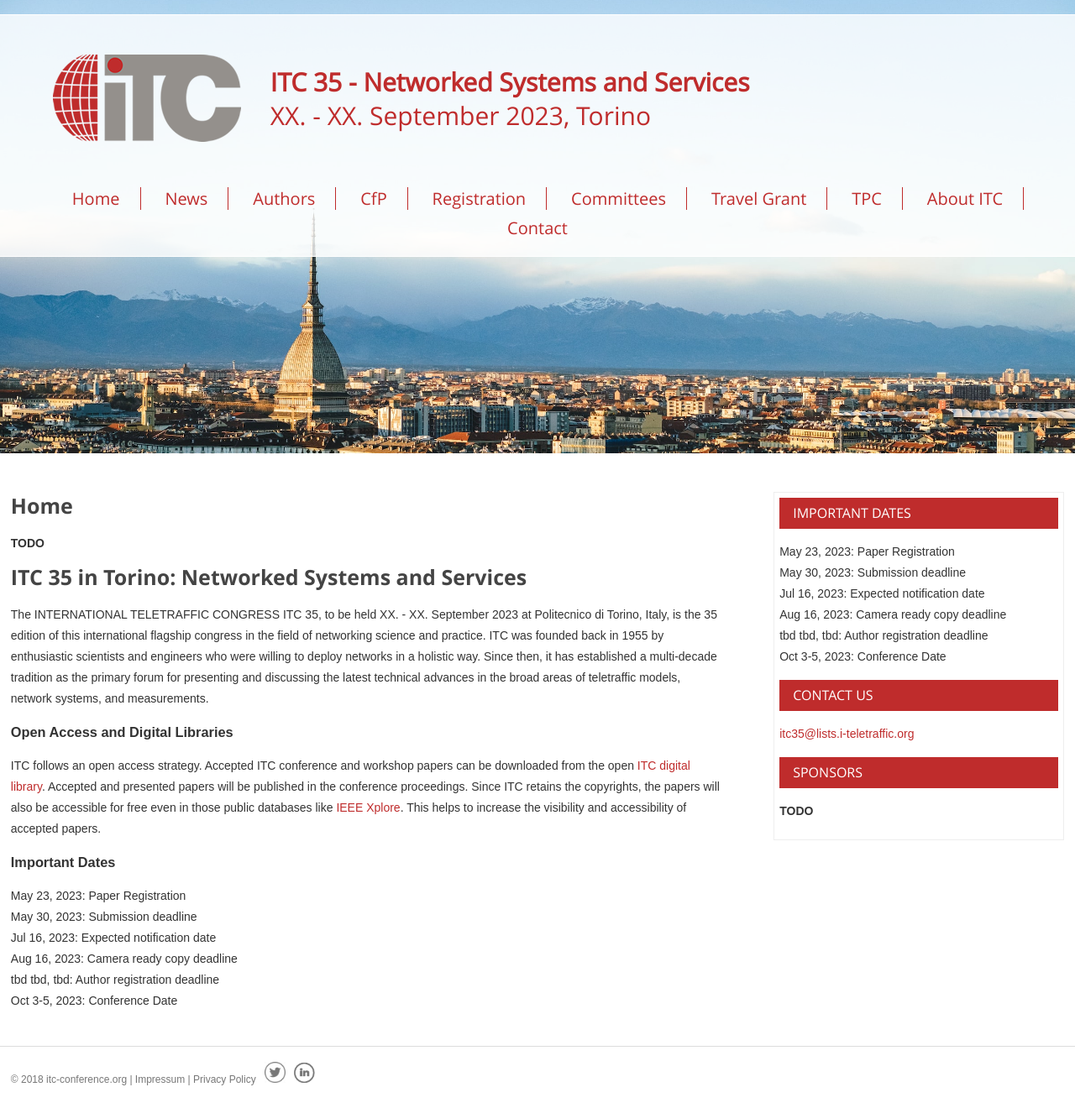
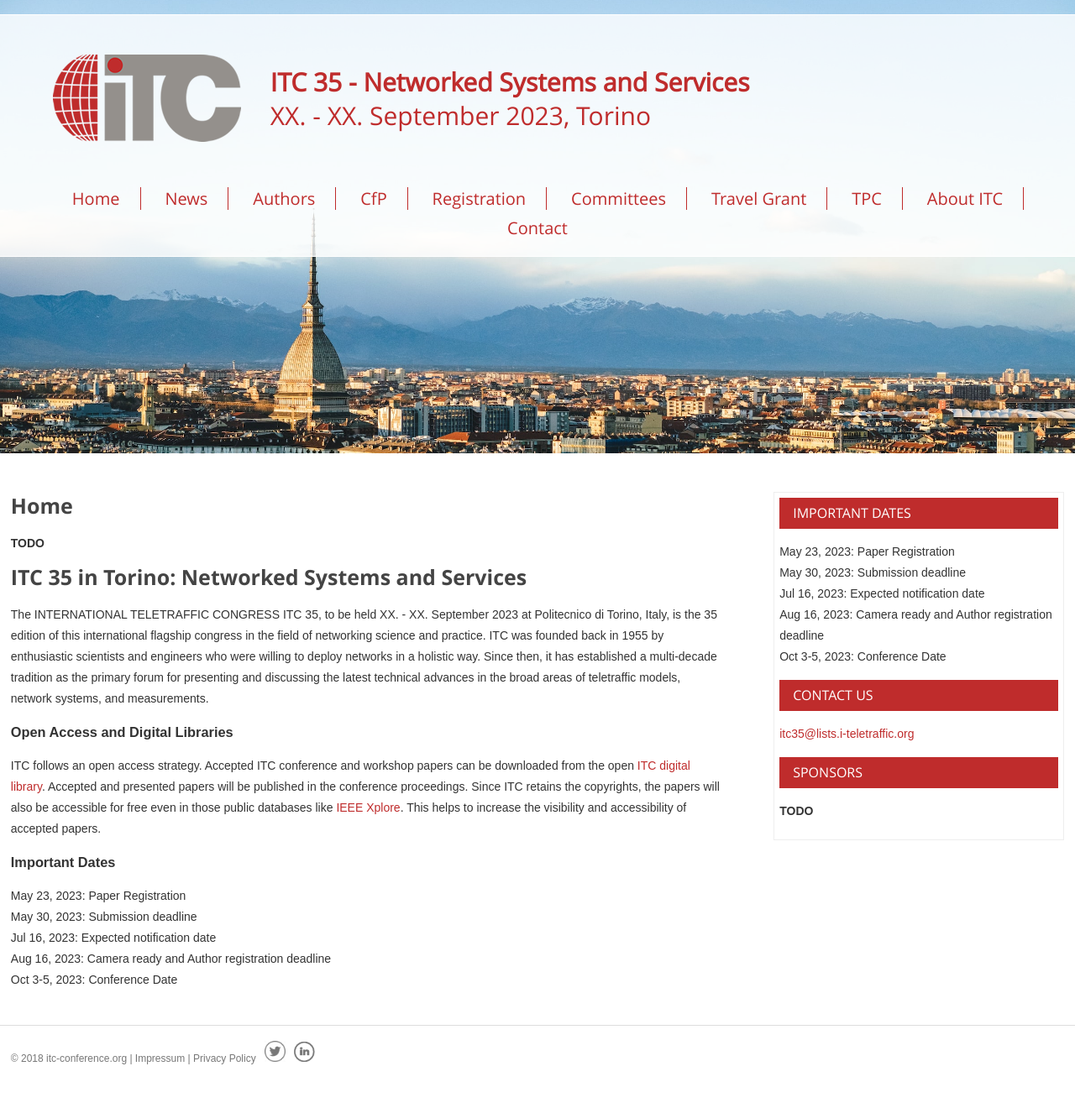
Before and after one commit to ohohlfeld/itc35, a Jekyll site: the page built from index.md, in a window 1280 px wide. Shown: the whole page at 84% size. Built offline with Jekyll 4.4.1, drawn with Linux system fonts in a browser that asks for light colours; after the commit the page ends 1295 px from its top, so only the background shows below that.

Commit message:
Update important_dates.md

```diff
--- a/_includes/important_dates.md
+++ b/_includes/important_dates.md
@@ -1,6 +1,5 @@
 May 23, 2023: Paper Registration<br/>
 May 30, 2023: Submission deadline<br/>
 Jul 16, 2023: Expected notification date<br/>
-Aug 16, 2023: Camera ready copy deadline<br/>
-tbd tbd, tbd: Author registration deadline<br/>
+Aug 16, 2023: Camera ready and Author registration deadline<br/>
 Oct 3-5, 2023: Conference Date
```
